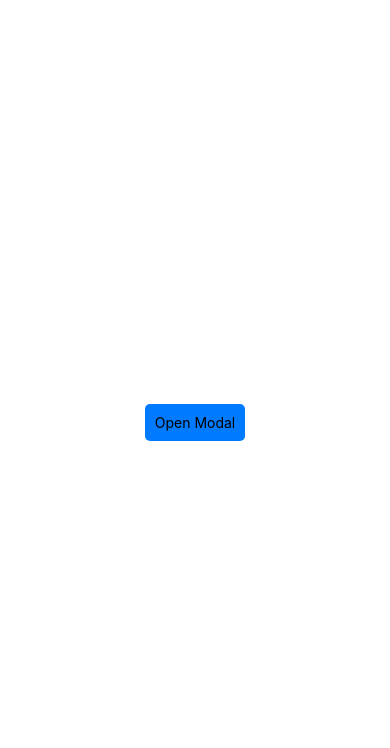
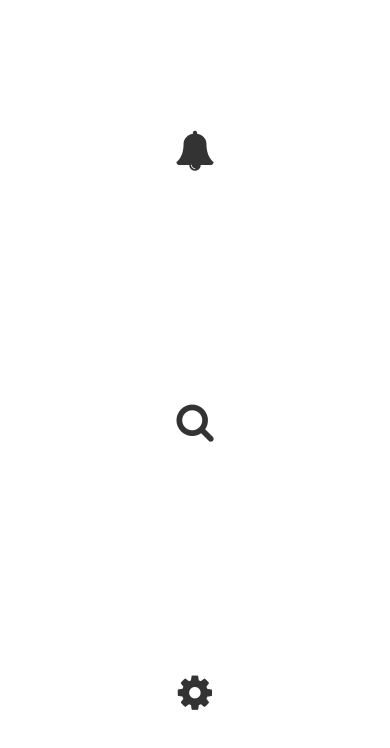
Before and after one commit to Mashfiqur-Rahman/wizui, a React Native app: screen / in a window 390 px wide. Shown: the top 748 px of the page. Built offline with nearby package versions, Linux system fonts and the light colour scheme.

Commit message:
Tooltip added

```diff
--- a/App.tsx
+++ b/App.tsx
@@ -1,27 +1,22 @@
-import React, { useState } from 'react';
-import { View, Text, StyleSheet } from 'react-native';
-import Modal from './src/components/LayoutComponents/Modal/Modal';
-import Button from "./src/components/FormComponents/Button/Button";
+import React from 'react';
+import { View, StyleSheet } from 'react-native';
+import Tooltip from './src/components/DisplayComponents/Tooltip/Tooltip';
+import { FontAwesome } from '@expo/vector-icons';
 
 export default function App() {
-    const [isModalVisible, setModalVisible] = useState(false);
-
     return (
         <View style={styles.container}>
-            <Button title="Open Modal" onPress={() => setModalVisible(true)} />
+            <Tooltip content="This is a bell icon" position="top">
+                <FontAwesome name="bell" size={40} color="#333" />
+            </Tooltip>
 
-            <Modal
-                visible={isModalVisible}
-                onClose={() => setModalVisible(false)}
-                header={<Text style={styles.headerText}>Confirm Action</Text>}
-                body={<Text style={styles.bodyText}>Are you sure you want to perform this action?</Text>}
-                footer={(
-                    <>
-                        <Button title="Cancel" onPress={() => setModalVisible(false)} />
-                        <Button title="Confirm" onPress={() => console.log('Action confirmed')} />
-                    </>
-                )}
-            />
+            <Tooltip content="Search icon here" position="bottom">
+                <FontAwesome name="search" size={40} color="#333" />
+            </Tooltip>
+
+            <Tooltip content="Settings icon" position="right">
+                <FontAwesome name="cog" size={40} color="#333" />
+            </Tooltip>
         </View>
     );
 }
@@ -29,17 +24,8 @@ export default function App() {
 const styles = StyleSheet.create({
     container: {
         flex: 1,
-        justifyContent: 'center',
+        justifyContent: 'space-around',
         alignItems: 'center',
-    },
-    headerText: {
-        fontSize: 18,
-        fontWeight: 'bold',
-        textAlign: 'center',
-    },
-    bodyText: {
-        fontSize: 16,
-        textAlign: 'center',
-        marginVertical: 10,
+        padding: 16,
     },
 });
--- /dev/null
+++ b/src/components/DisplayComponents/Tooltip/Tooltip.tsx
@@ -0,0 +1,71 @@
+import React, { useState } from 'react';
+import { View, Text, TouchableOpacity, StyleSheet, ViewStyle } from 'react-native';
+import { useTheme } from '../../../theme/ThemeProvider';
+
+interface TooltipProps {
+    content: string;  // Tooltip text or content
+    children: React.ReactNode;  // Target element that triggers the tooltip
+    position?: 'top' | 'bottom' | 'left' | 'right';  // Tooltip position (default: bottom)
+    style?: ViewStyle;  // Custom style for the tooltip box
+}
+
+const Tooltip: React.FC<TooltipProps> = ({ content, children, position = 'bottom', style }) => {
+    const [visible, setVisible] = useState(false);
+    const theme = useTheme();
+
+    const toggleTooltip = () => {
+        setVisible(!visible);
+    };
+
+    const tooltipPositionStyle = getPositionStyle(position);
+
+    return (
+        <View style={styles.container}>
+            <TouchableOpacity onPress={toggleTooltip} onLongPress={toggleTooltip}>
+                {children}
+            </TouchableOpacity>
+            {visible && (
+                <View style={[styles.tooltip, tooltipPositionStyle, { backgroundColor: theme.colors.background }, style]}>
+                    <Text style={[styles.tooltipText, { color: theme.colors.text }]}>{content}</Text>
+                </View>
+            )}
+        </View>
+    );
+};
+
+const getPositionStyle = (position: 'top' | 'bottom' | 'left' | 'right') => {
+    switch (position) {
+        case 'top':
+            return { bottom: '100%', marginBottom: 8 };
+        case 'bottom':
+            return { top: '100%', marginTop: 8 };
+        case 'left':
+            return { right: '100%', marginRight: 8 };
+        case 'right':
+            return { left: '100%', marginLeft: 8 };
+        default:
+            return {};
+    }
+};
+
+const styles = StyleSheet.create({
+    container: {
+        position: 'relative',  // Tooltip relative to its container
+    },
+    tooltip: {
+        position: 'absolute',
+        padding: 8,
+        borderRadius: 4,
+        shadowColor: '#000',
+        shadowOffset: { width: 0, height: 2 },
+        shadowOpacity: 0.2,
+        shadowRadius: 2,
+        zIndex: 1,  // Ensure tooltip is on top
+    },
+    tooltipText: {
+        fontSize: 14,
+        textAlign: 'center',
+    },
+});
+
+export default Tooltip;
```
